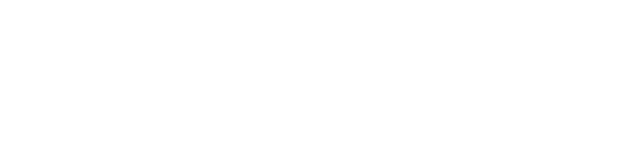
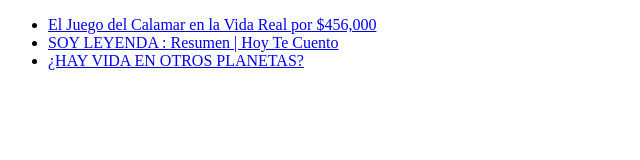
Before and after one commit to sebavargas15/Ejercicio01, a plain HTML site: page index.html in a window 1280 px wide. Shown: the whole page, without its empty margins (0-640 px from the left). Drawn offline with Linux system fonts and the light colour scheme.

Commit message:
ejercicio 01 resuelto

```diff
--- a/index.html
+++ b/index.html
@@ -1,12 +1,21 @@
 <!DOCTYPE html>
 <html lang="en">
-<head>
-    <meta charset="UTF-8">
-    <meta http-equiv="X-UA-Compatible" content="IE=edge">
-    <meta name="viewport" content="width=device-width, initial-scale=1.0">
-    <title>Document</title>
-</head>
-<body>
-
-</body>
+  <head>
+    <meta charset="UTF-8" />
+    <meta http-equiv="X-UA-Compatible" content="IE=edge" />
+    <meta name="viewport" content="width=device-width, initial-scale=1.0" />
+    <title>Ejercicio de Introducción a HTML en OpenBootcamp</title>
+  </head>
+  <body>
+    <!--Este es mi primer comentario de dos líneas-->
+    <!--Aprendiendo a documentar mi código con OpenBootcamp-->
+    <ul>
+        <li><a href="https://www.youtube.com/watch?v=54Eu9Yzd7xc" target="_blank" rel="noopener noreferrer">El Juego del Calamar en la Vida Real por $456,000
+        </a></li>
+        <li><a href="https://www.youtube.com/watch?v=2kKAKa2DDSI" target="_blank" rel="noopener noreferrer">SOY LEYENDA : Resumen | Hoy Te Cuento
+        </a></li>
+        <li><a href="https://www.youtube.com/watch?v=0Ux1YZaBDdQ" target="_blank" rel="noopener noreferrer">¿HAY VIDA EN OTROS PLANETAS?
+        </a></li>
+    </ul>
+  </body>
 </html>
```
